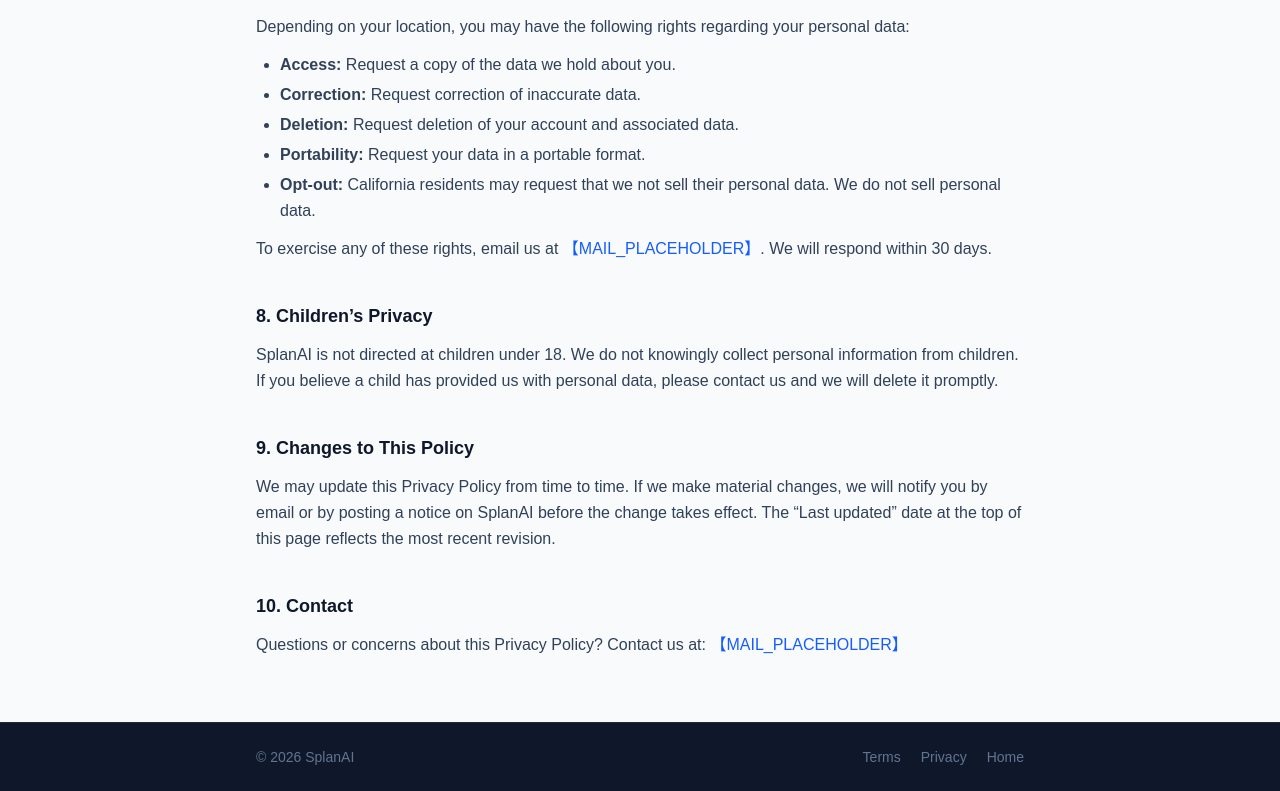
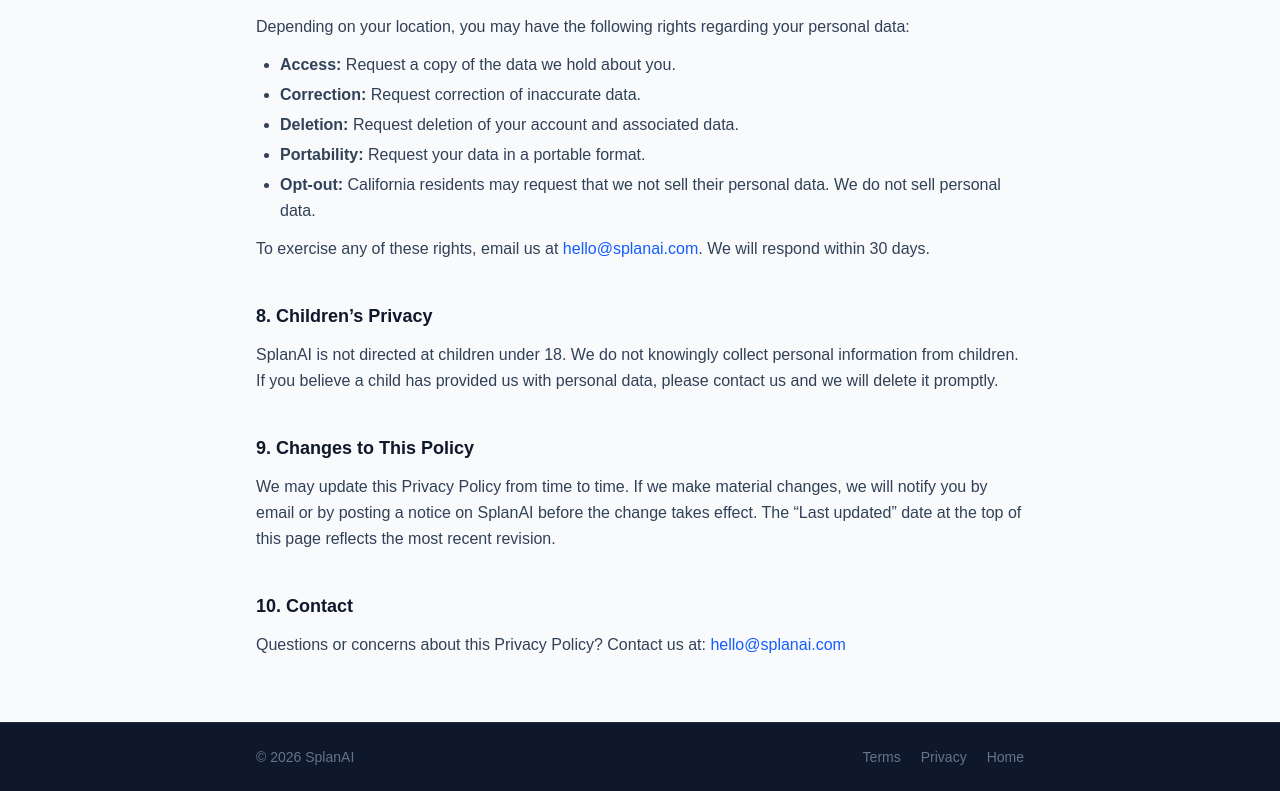
Before and after one commit to k10600460-commits/homeplan-ai, a Next.js app: page /privacy in a window 1280 px wide. Shown: the part 3001-3792 px from the top of the page. Built offline with nearby package versions, Linux system fonts and the light colour scheme.

Commit message:
chore(legal): Replace mail placeholder with hello@splanai.com

```diff
--- a/src/app/privacy/page.tsx
+++ b/src/app/privacy/page.tsx
@@ -8,7 +8,7 @@
 };
 
 const LAST_UPDATED = "May 22, 2026";
-const CONTACT_EMAIL = "【MAIL_PLACEHOLDER】";
+const CONTACT_EMAIL = "hello@splanai.com";
 
 export default function PrivacyPage() {
   return (
--- a/src/app/terms/page.tsx
+++ b/src/app/terms/page.tsx
@@ -8,7 +8,7 @@
 };
 
 const LAST_UPDATED = "May 22, 2026";
-const CONTACT_EMAIL = "【MAIL_PLACEHOLDER】";
+const CONTACT_EMAIL = "hello@splanai.com";
 
 export default function TermsPage() {
   return (
```
